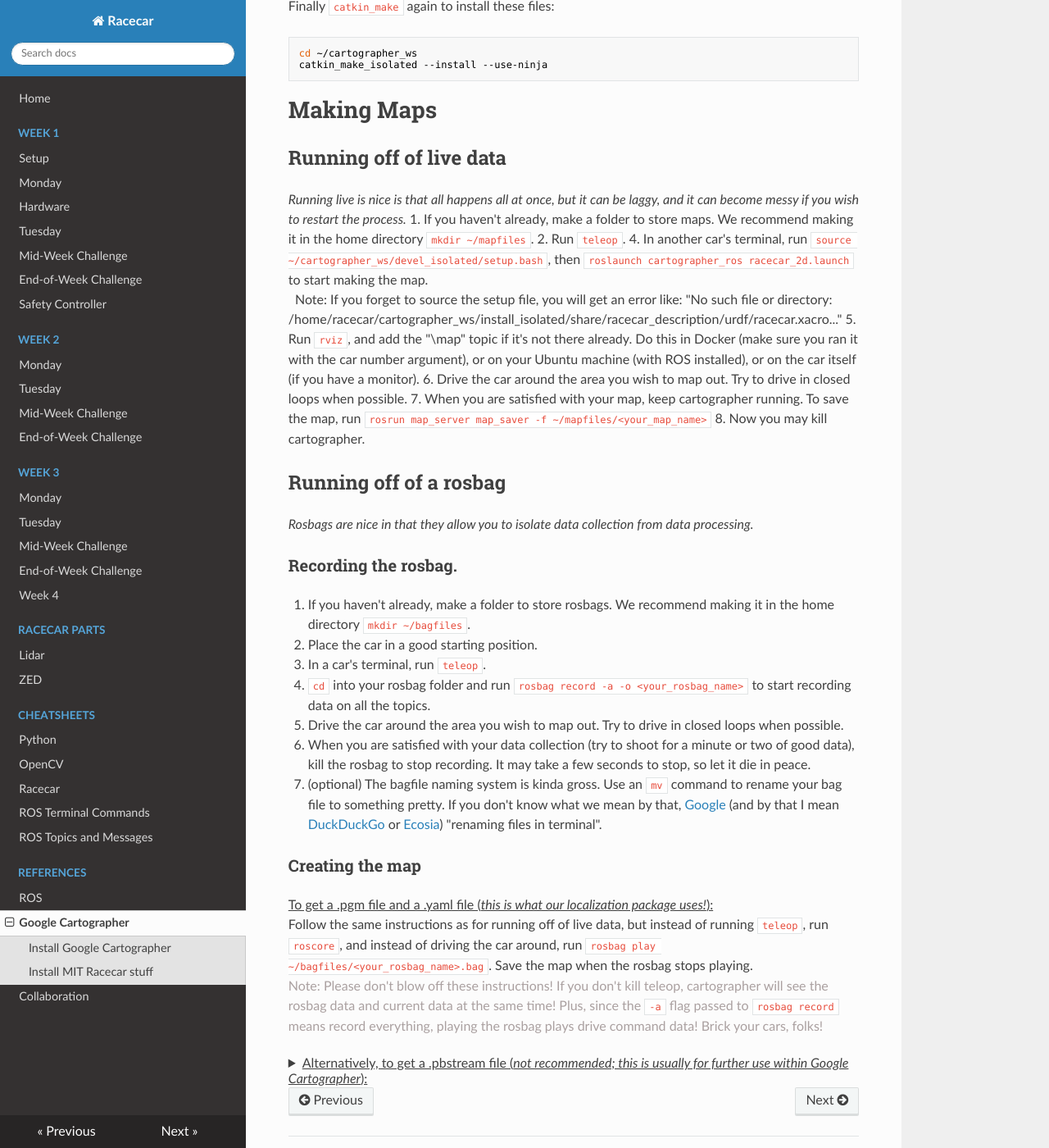
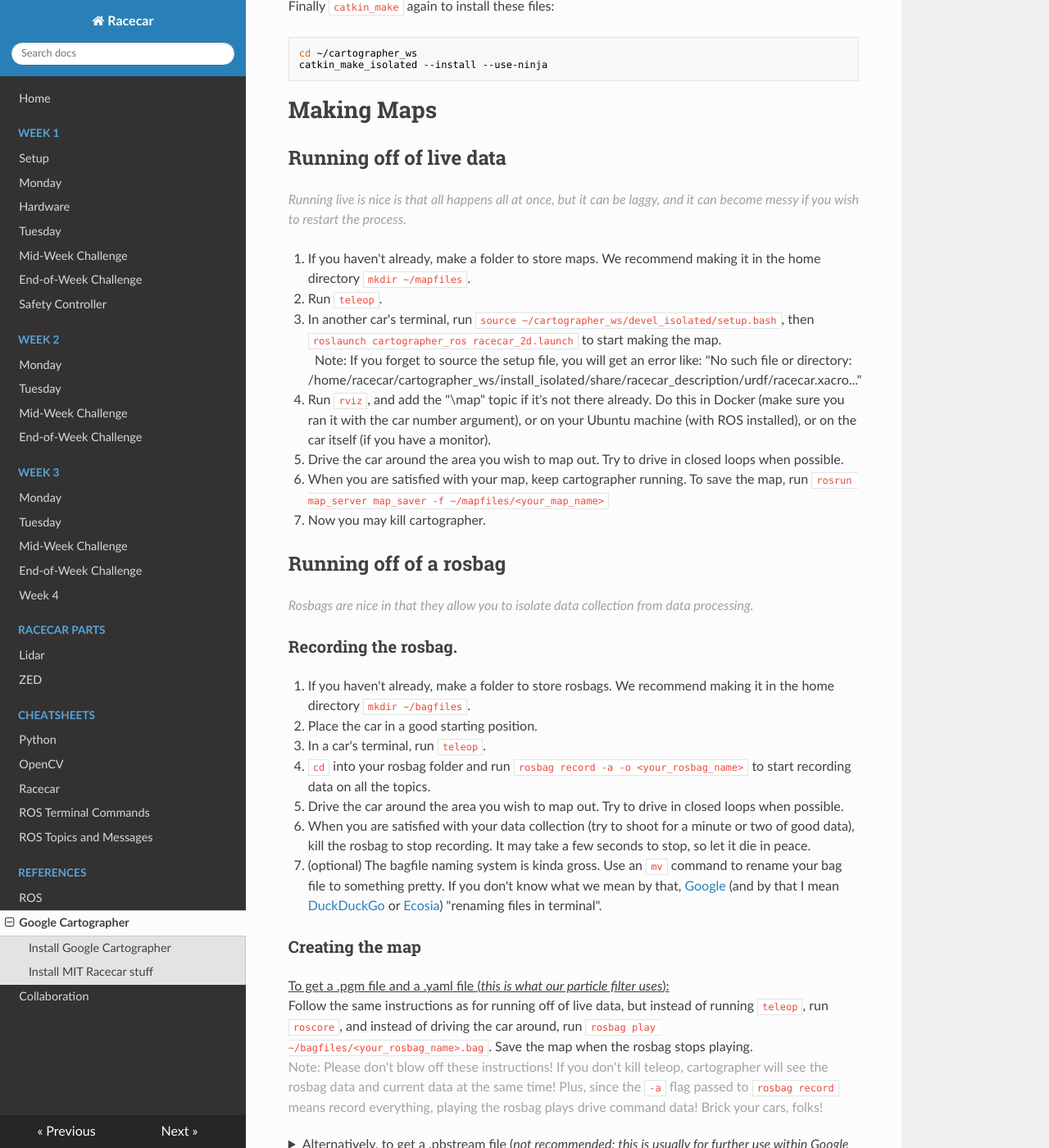
Before and after one commit to ChrisLindland/racecar-website, an MkDocs documentation site: the page built from docs/maps/cartographer/cartographer_ref.md, in a window 1280 px wide and 1400 px high, scrolled down 1256 px. Shown: the whole window at 82% size. Built offline with MkDocs 1.6.1, drawn with Linux system fonts in a browser that asks for light colours; nearby versions of some CDN libraries.

Commit message:
Update cartographer_ref.md

````diff
--- a/docs/maps/cartographer/cartographer_ref.md
+++ b/docs/maps/cartographer/cartographer_ref.md
@@ -64,7 +64,9 @@ catkin_make_isolated --install --use-ninja
 ```
 # Making Maps
 ## Running off of live data
-*Running live is nice is that all happens all at once, but it can be laggy, and it can become messy if you wish to restart the process.*
+
+<font color="A0A0A0">*Running live is nice is that all happens all at once, but it can be laggy, and it can become messy if you wish to restart the process.*</font>
+
 1. If you haven't already, make a folder to store maps. We recommend making it in the home directory `mkdir ~/mapfiles`.
 2. Run `teleop`.
 4. In another car's terminal, run `source ~/cartographer_ws/devel_isolated/setup.bash`, then `roslaunch cartographer_ros racecar_2d.launch` to start making the map.<br>
@@ -75,7 +77,9 @@ catkin_make_isolated --install --use-ninja
 8. Now you may kill cartographer.
 
 ## Running off of a rosbag
-*Rosbags are nice in that they allow you to isolate data collection from data processing.*
+
+<font color="A0A0A0">*Rosbags are nice in that they allow you to isolate data collection from data processing.*</font>
+
 ### Recording the rosbag.
 
 1. If you haven't already, make a folder to store rosbags. We recommend making it in the home directory `mkdir ~/bagfiles`.
@@ -87,7 +91,7 @@ catkin_make_isolated --install --use-ninja
 7. (optional) The bagfile naming system is kinda gross. Use an `mv` command to rename your bag file to something pretty. If you don't know what we mean by that, [Google](https://www.google.com/) (and by that I mean [DuckDuckGo](https://duckduckgo.com/) or [Ecosia](https://www.ecosia.org/)) "renaming files in terminal".
 
 ### Creating the map
-<u>To get a .pgm file and a .yaml file (*this is what our localization package uses!*):</u><br>
+<u>To get a .pgm file and a .yaml file (*this is what our particle filter uses*):</u><br>
 Follow the same instructions as for running off of live data, but instead of running `teleop`, run `roscore`, and instead of driving the car around, run `rosbag play ~/bagfiles/<your_rosbag_name>.bag`. Save the map when the rosbag stops playing.<br>
 <font color="AAA0A0"> Note: Please don't blow off these instructions! If you don't kill teleop, cartographer will see the rosbag data and current data at the same time! Plus, since the `-a` flag passed to `rosbag record` means record everything, playing the rosbag plays drive command data! Brick your cars, folks! </font>
 
````
